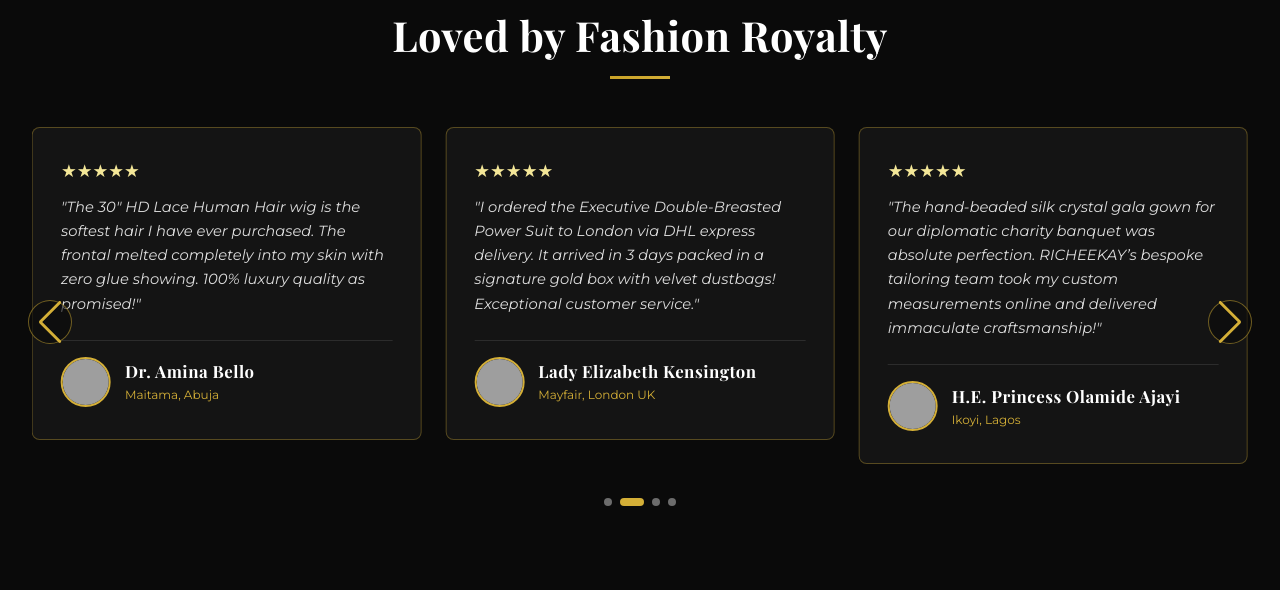
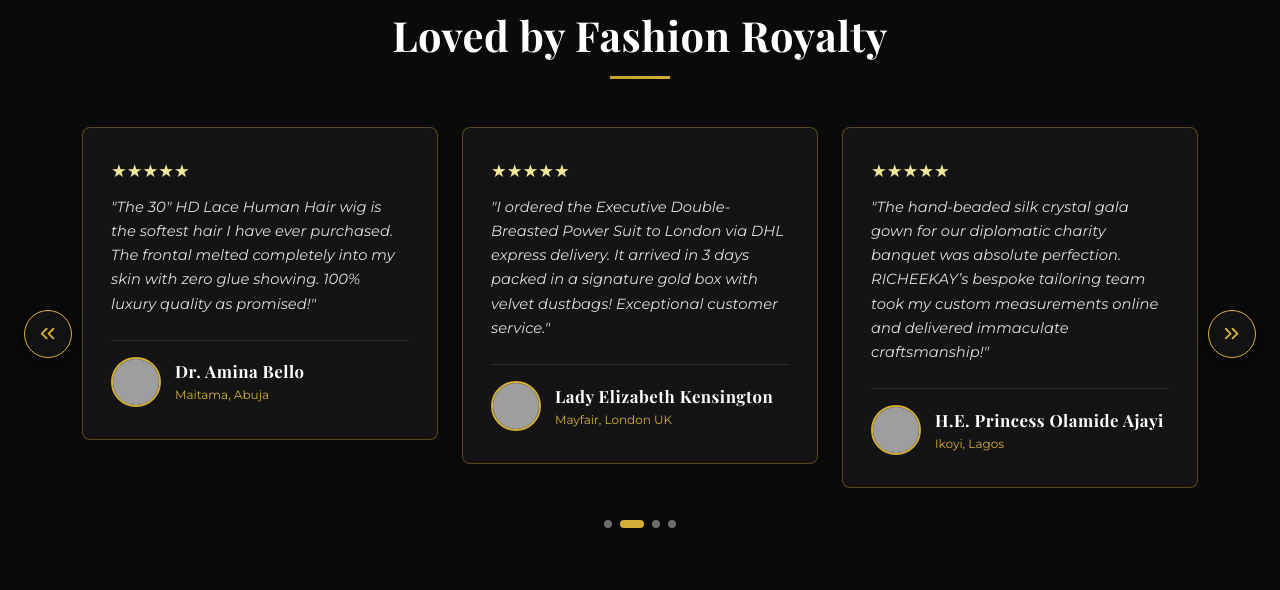
Before and after one commit to hartitudeh/richeekay_fashion_empire, a Next.js app: page / in a window 1280 px wide. Shown: the part 6505-7095 px from the top of the page. Built offline with nearby package versions, Linux system fonts and the light colour scheme; grey boxes are pictures that could not be loaded; a web font is replaced by a local one.

Commit message:
feat: add double-arrow next and prev buttons beside testimonial carousel with 10px margins

```diff
--- a/src/components/HomeSections.tsx
+++ b/src/components/HomeSections.tsx
@@ -20,7 +20,9 @@ import {
   FiX,
   FiCalendar,
   FiClock,
-  FiArrowRight
+  FiArrowRight,
+  FiChevronsLeft,
+  FiChevronsRight
 } from 'react-icons/fi';
 import styled from 'styled-components';
 
@@ -245,11 +247,52 @@ const ReviewsSection = styled.section`
       margin: 14px auto 0;
     }
   }
+`;
+
+const ReviewsCarouselWrapper = styled.div`
+  display: flex;
+  align-items: center;
+  position: relative;
+  width: 100%;
+
+  .custom-swiper-prev,
+  .custom-swiper-next {
+    background: rgba(20, 20, 20, 0.95);
+    border: 1px solid #d4af37;
+    color: #d4af37;
+    width: 48px;
+    height: 48px;
+    border-radius: 50%;
+    display: flex;
+    align-items: center;
+    justify-content: center;
+    font-size: 1.45rem;
+    cursor: pointer;
+    z-index: 10;
+    flex-shrink: 0;
+    transition: all 0.3s ease;
+    box-shadow: 0 4px 15px rgba(0, 0, 0, 0.8);
+
+    &:hover {
+      background: #d4af37;
+      color: #0a0a0a;
+      box-shadow: 0 0 20px rgba(212, 175, 55, 0.85);
+      transform: scale(1.12);
+    }
+  }
+
+  .custom-swiper-prev {
+    margin-right: 10px;
+  }
+
+  .custom-swiper-next {
+    margin-left: 10px;
+  }
 
   .reviews-swiper {
-    padding-bottom: 54px;
-    padding-left: 8px;
-    padding-right: 8px;
+    flex-grow: 1;
+    width: calc(100% - 116px);
+    padding-bottom: 52px;
 
     .swiper-pagination-bullet {
       background: rgba(212, 175, 55, 0.4);
@@ -260,12 +303,22 @@ const ReviewsSection = styled.section`
       width: 28px;
       border-radius: 4px;
     }
-    .swiper-button-next, .swiper-button-prev {
-      color: #d4af37;
-      &::after {
-        font-size: 1.4rem;
-        font-weight: bold;
   }
+
+  @media (max-width: 640px) {
+    .custom-swiper-prev,
+    .custom-swiper-next {
+      width: 40px;
+      height: 40px;
+      font-size: 1.2rem;
+    }
+
+    .custom-swiper-prev {
+      margin-right: 10px;
+    }
+
+    .custom-swiper-next {
+      margin-left: 10px;
     }
   }
 
@@ -525,13 +578,21 @@ export const HomeSections: React.FC = () => {
             <div className="divider" />
           </div>
 
+          <ReviewsCarouselWrapper>
+            <button className="custom-swiper-prev" id="reviews-prev-btn" aria-label="Previous Testimonial">
+              <FiChevronsLeft />
+            </button>
+
             <Swiper
               modules={[Autoplay, Pagination, Navigation]}
               spaceBetween={24}
               slidesPerView={1}
               autoplay={{ delay: 4500, disableOnInteraction: false }}
               pagination={{ clickable: true }}
-            navigation
+              navigation={{
+                prevEl: '#reviews-prev-btn',
+                nextEl: '#reviews-next-btn'
+              }}
               breakpoints={{
                 640: { slidesPerView: 1 },
                 768: { slidesPerView: 2 },
@@ -555,6 +616,11 @@ export const HomeSections: React.FC = () => {
                 </SwiperSlide>
               ))}
             </Swiper>
+
+            <button className="custom-swiper-next" id="reviews-next-btn" aria-label="Next Testimonial">
+              <FiChevronsRight />
+            </button>
+          </ReviewsCarouselWrapper>
         </div>
       </ReviewsSection>
 
```
Lines whose indentation alone changed are shown as unchanged.
